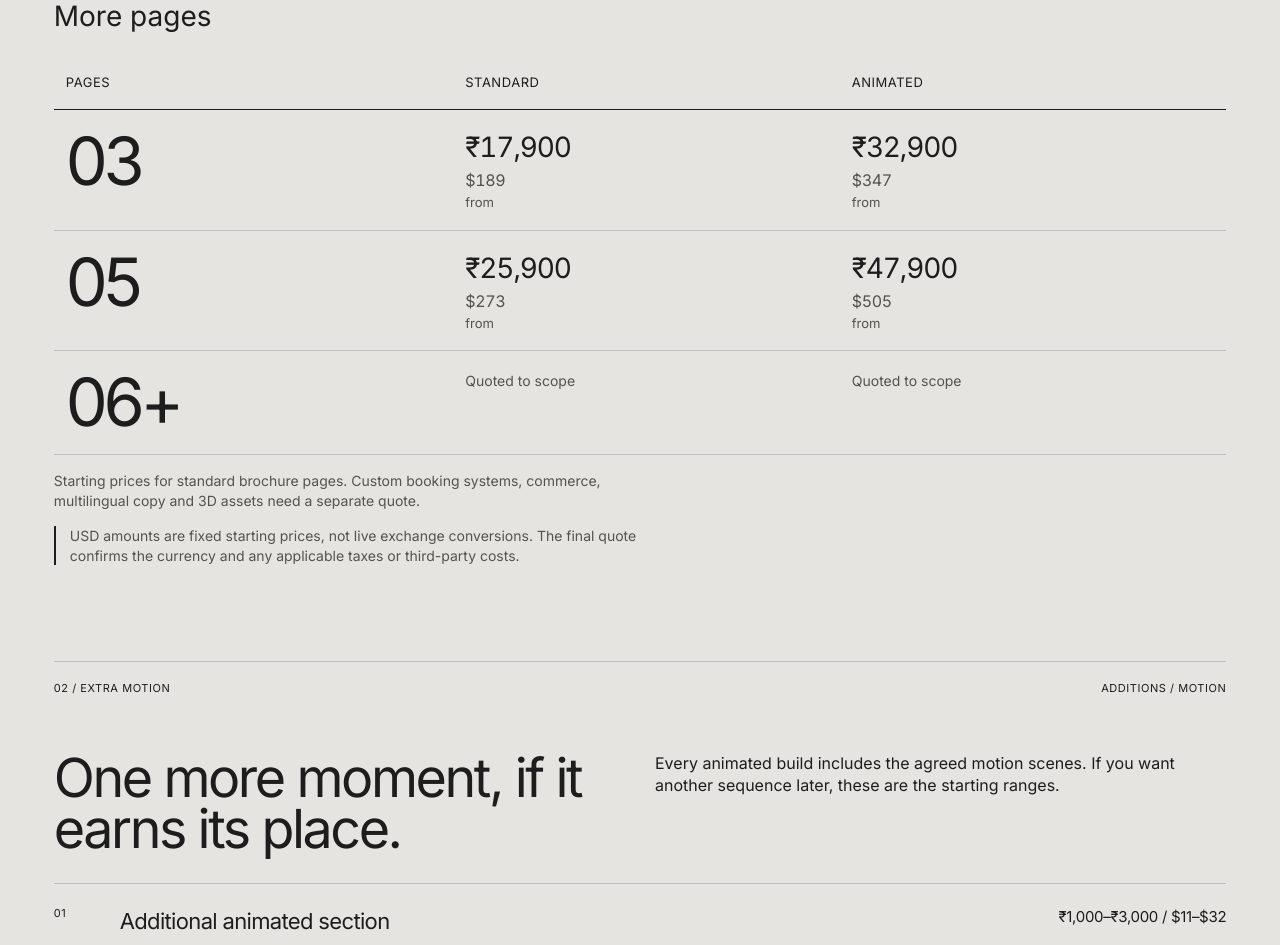
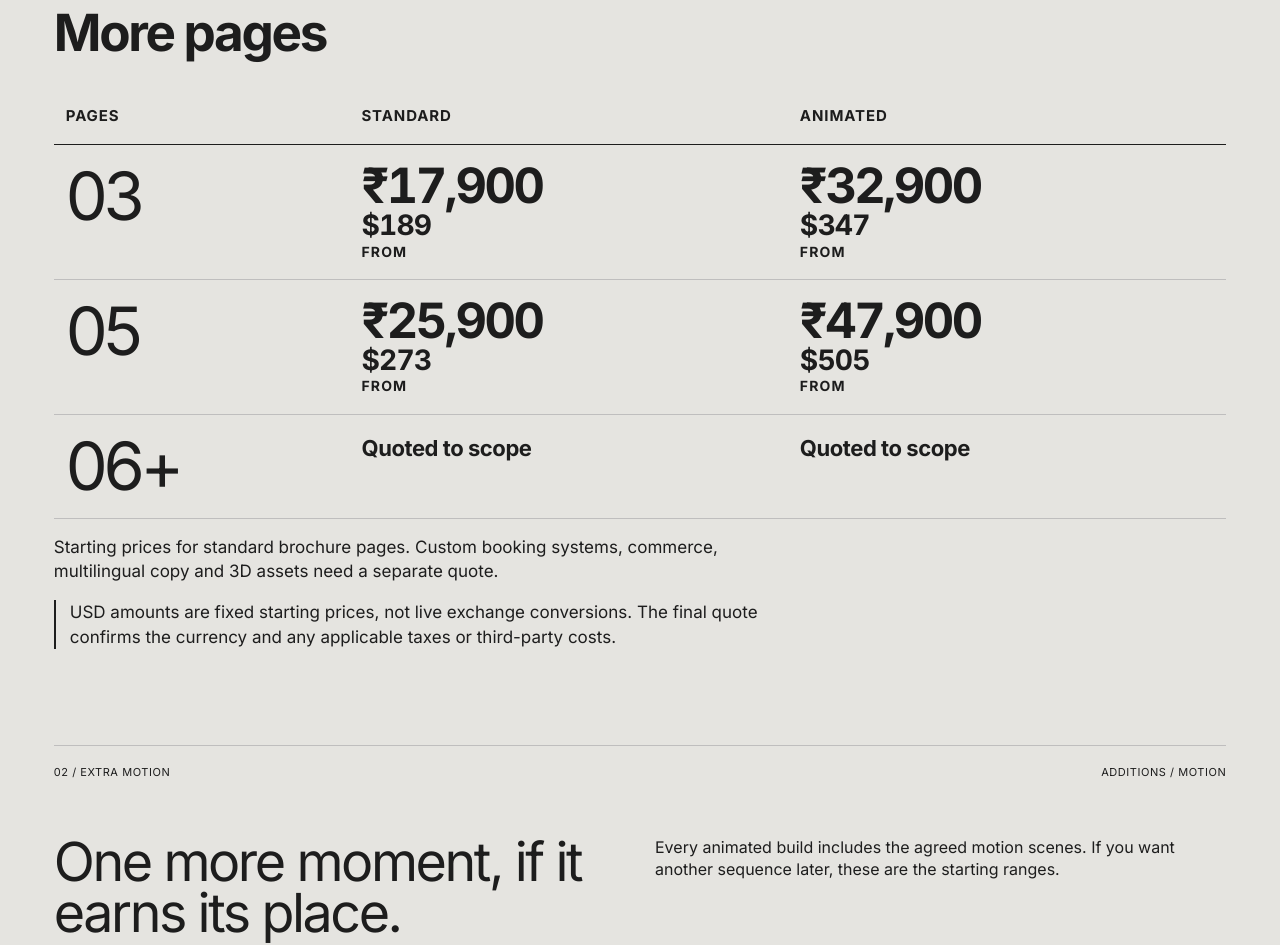
Before and after one commit to devbhattacharya-ai/dev-ai-studio, a Next.js app: page /pricing in a window 1280 px wide. Shown: the part 680-1625 px from the top of the page. Built offline with nearby package versions, Linux system fonts and the light colour scheme.

Commit message:
Make the lower pricing blocks larger and bold.

```diff
--- a/src/app/studio.css
+++ b/src/app/studio.css
@@ -1666,14 +1666,20 @@ a:focus-visible .rolling-label > span {
 }
 
 .pricing-table .price-dual-from {
-  font-size: 13px;
-  color: var(--muted);
+  font-size: 14px;
+  font-weight: 700;
+  letter-spacing: 0.08em;
+  text-transform: uppercase;
+  color: var(--ink);
   order: 2;
 }
 
 .pricing-table .price-dual-primary {
-  font-size: 28px;
-  letter-spacing: -0.04em;
+  font-size: clamp(36px, 3.8vw, 56px);
+  font-weight: 700;
+  letter-spacing: -0.05em;
+  line-height: 0.95;
+  color: var(--ink);
 }
 
 .pricing-table .price-dual-sep {
@@ -1681,9 +1687,11 @@ a:focus-visible .rolling-label > span {
 }
 
 .pricing-table .price-dual-secondary {
-  font-size: 16px;
-  color: var(--muted);
-  letter-spacing: -0.02em;
+  font-size: clamp(22px, 2.2vw, 30px);
+  font-weight: 700;
+  color: var(--ink);
+  letter-spacing: -0.03em;
+  line-height: 1;
 }
 
 .pricing-featured h2 {
@@ -1694,8 +1702,9 @@ a:focus-visible .rolling-label > span {
 }
 
 .pricing-more-heading {
-  font-size: 28px;
-  font-weight: 400;
+  font-size: clamp(34px, 4vw, 52px);
+  font-weight: 700;
+  letter-spacing: -0.045em;
   margin-bottom: 18px;
 }
 
@@ -1714,10 +1723,10 @@ a:focus-visible .rolling-label > span {
 
 .pricing-table thead th {
   border-bottom: 1px solid var(--ink);
-  font-size: 13px;
-  letter-spacing: 0.04em;
+  font-size: 15px;
+  letter-spacing: 0.06em;
   text-transform: uppercase;
-  font-weight: 400;
+  font-weight: 700;
 }
 
 .pricing-table tbody th {
@@ -1736,13 +1745,16 @@ a:focus-visible .rolling-label > span {
 
 .pricing-table small,
 .price-quote {
-  color: var(--muted);
-  font-size: 14px;
+  color: var(--ink);
+  font-size: 22px;
+  font-weight: 700;
+  letter-spacing: -0.02em;
 }
 
 .pricing-fineprint {
-  color: var(--muted);
-  font-size: 14px;
+  color: var(--ink);
+  font-size: 17px;
+  line-height: 1.45;
   margin-top: 16px;
   max-width: 70ch;
 }
@@ -1781,25 +1793,28 @@ a:focus-visible .rolling-label > span {
 }
 
 .pricing-line h3 {
-  font-size: 22px;
-  font-weight: 400;
-  letter-spacing: -0.03em;
-  margin-bottom: 6px;
-}
-
-.pricing-line p {
-  color: var(--muted);
-  font-size: 15px;
-  max-width: 48ch;
+  font-size: clamp(26px, 2.6vw, 34px);
+  font-weight: 700;
+  letter-spacing: -0.035em;
+  margin-bottom: 8px;
+}
+
+.pricing-line p:not(.pricing-line-price) {
+  color: var(--ink);
+  font-size: 17px;
+  line-height: 1.45;
+  max-width: 52ch;
 }
 
 .pricing-line-price {
-  font-size: 17px;
-  letter-spacing: -0.02em;
+  font-size: clamp(30px, 3.2vw, 44px);
+  font-weight: 700;
+  letter-spacing: -0.045em;
+  line-height: 1.05;
   white-space: normal;
   text-align: right;
-  max-width: 18ch;
-  color: var(--ink) !important;
+  max-width: 11em;
+  color: var(--ink);
 }
 
 .pricing-end {
@@ -2137,6 +2152,9 @@ a:focus-visible .rolling-label > span {
 
   .pricing-line-price {
     white-space: normal;
+    text-align: left;
+    max-width: none;
+    font-size: clamp(30px, 8vw, 42px);
   }
 }
 
```
